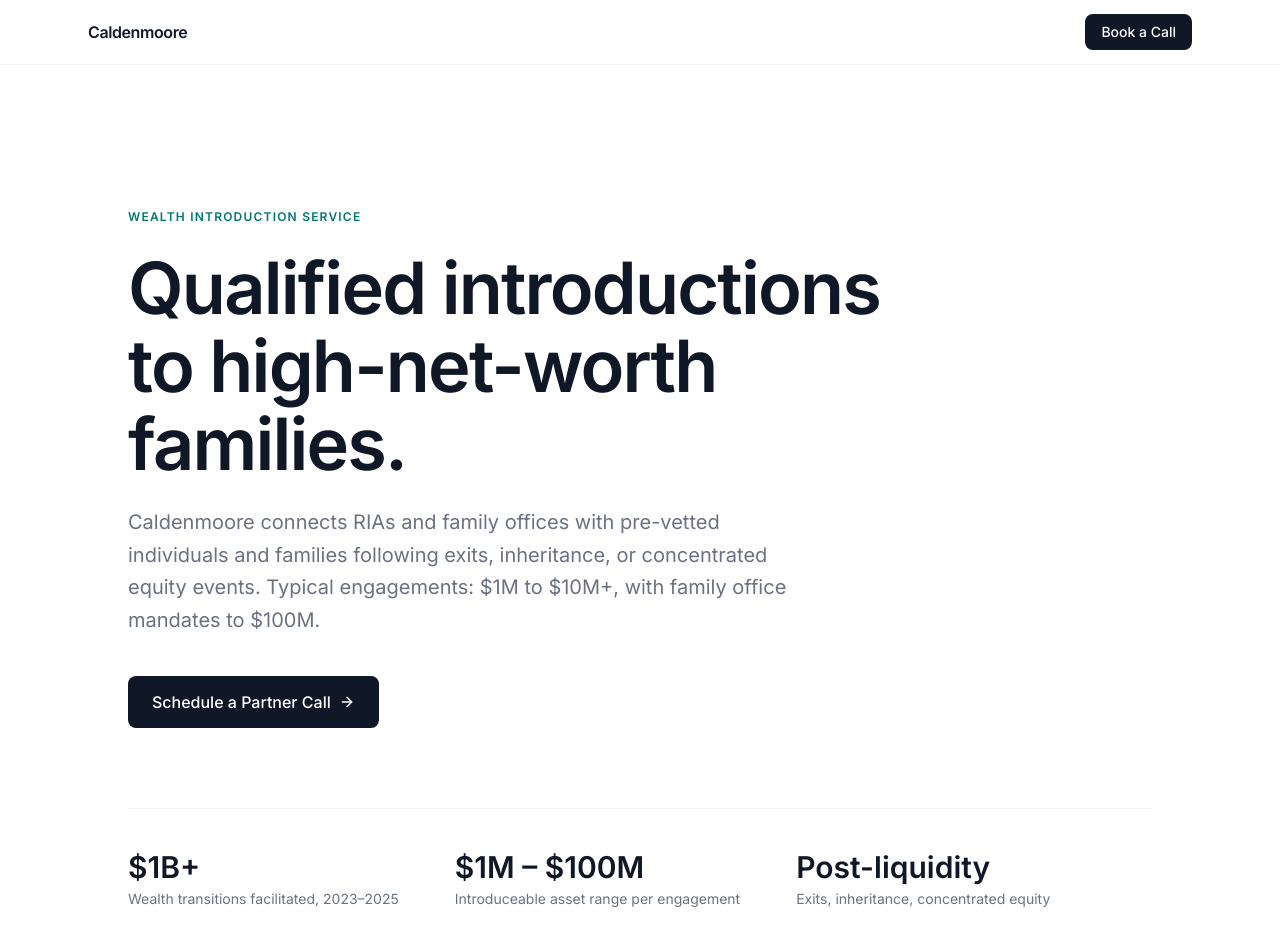
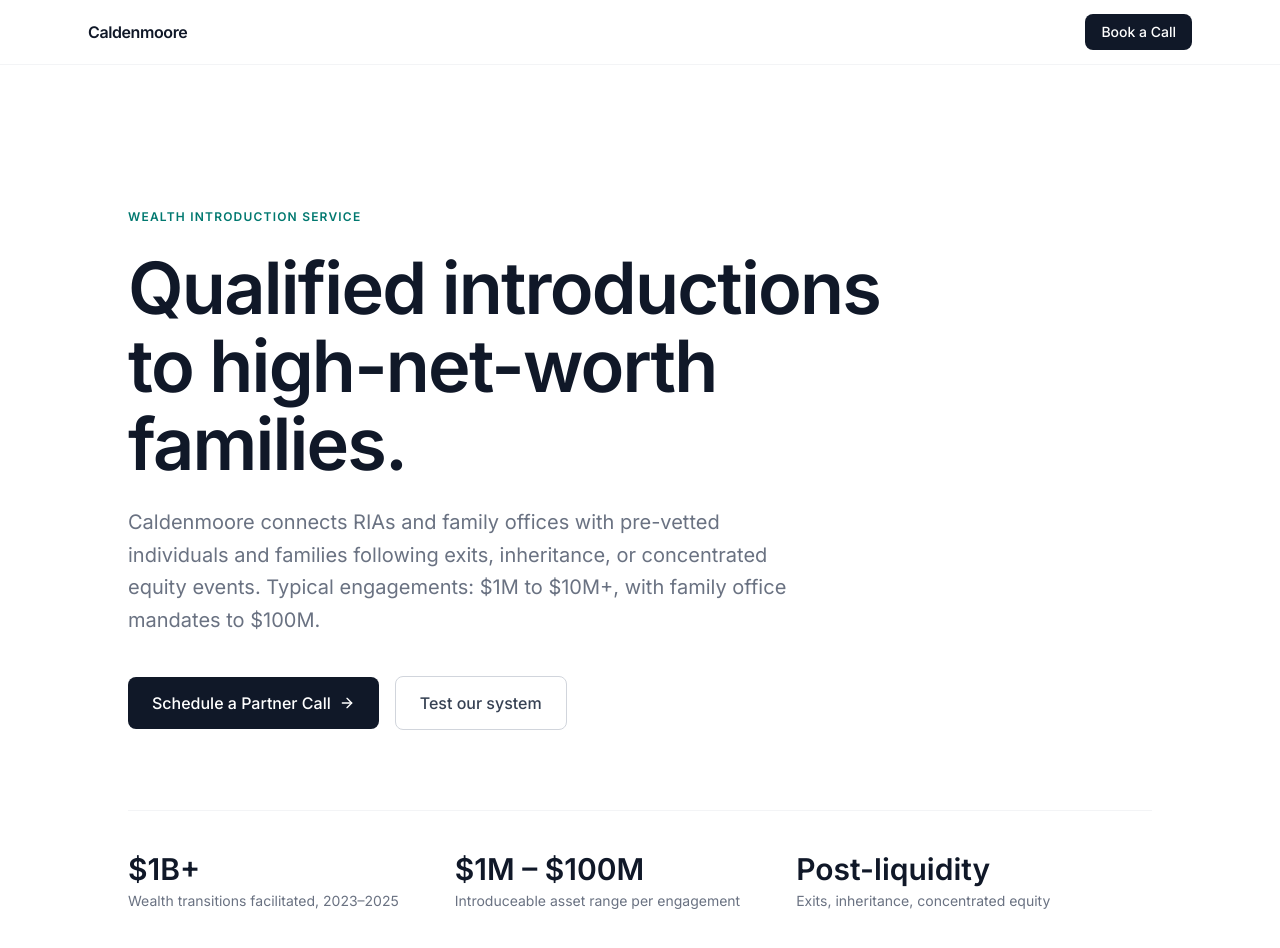
Before and after one commit to DaInfernalCoder/leadsprospector-website, a Next.js app: page / in a window 1280 px wide. Shown: the top 948 px of the page. Built offline with nearby package versions, Linux system fonts and the light colour scheme; no server answers.

Commit message:
Add "Test our system" button to hero linking to signal finder
Co-Authored-By: Claude Sonnet 4.6 <noreply@anthropic.com>

```diff
--- a/app/page.tsx
+++ b/app/page.tsx
@@ -28,6 +28,7 @@ export default function Home() {
               <p className="text-lg md:text-xl text-gray-500 max-w-2xl mb-10 leading-relaxed">
                 Caldenmoore connects RIAs and family offices with pre-vetted individuals and families following exits, inheritance, or concentrated equity events. Typical engagements: $1M to $10M+, with family office mandates to $100M.
               </p>
+              <div className="flex flex-wrap items-center gap-4">
                 <a
                   href="#calendar"
                   className="inline-flex items-center gap-2 bg-gray-900 text-white font-medium px-6 py-3.5 rounded-lg hover:bg-gray-700 transition-colors text-base"
@@ -35,6 +36,13 @@ export default function Home() {
                   Schedule a Partner Call
                   <ArrowRight className="w-4 h-4" strokeWidth={2} />
                 </a>
+                <a
+                  href="#signal-finder"
+                  className="inline-flex items-center gap-2 border border-gray-300 text-gray-700 font-medium px-6 py-3.5 rounded-lg hover:border-gray-400 hover:text-gray-900 transition-colors text-base"
+                >
+                  Test our system
+                </a>
+              </div>
             </AnimatedSection>
 
             <AnimatedSection variant="fade" delay={0.3}>
@@ -318,7 +326,7 @@ export default function Home() {
         </section>
 
         {/* ICP Signal Finder */}
-        <section className="py-20 md:py-28 px-4 md:px-6 bg-[#F7F6F3]">
+        <section id="signal-finder" className="py-20 md:py-28 px-4 md:px-6 bg-[#F7F6F3]">
           <div className="max-w-3xl mx-auto">
             <AnimatedSection variant="fadeDown">
               <p className="text-xs uppercase tracking-widest text-teal-700 font-semibold mb-4">
```
Lines whose indentation alone changed are shown as unchanged.
